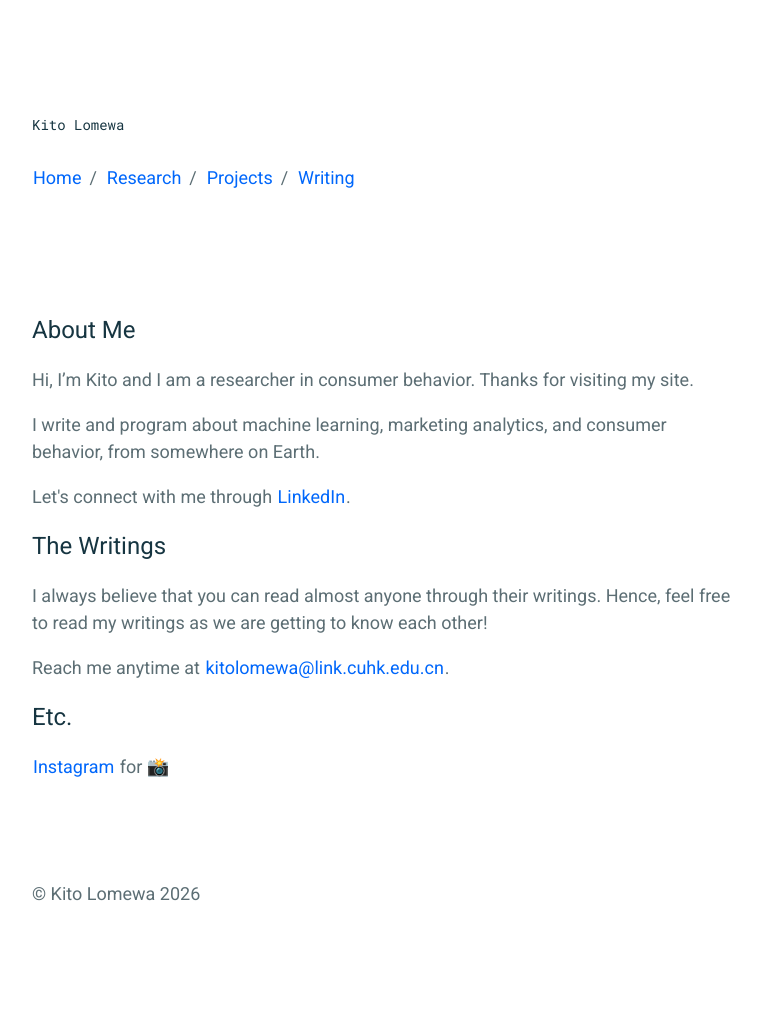
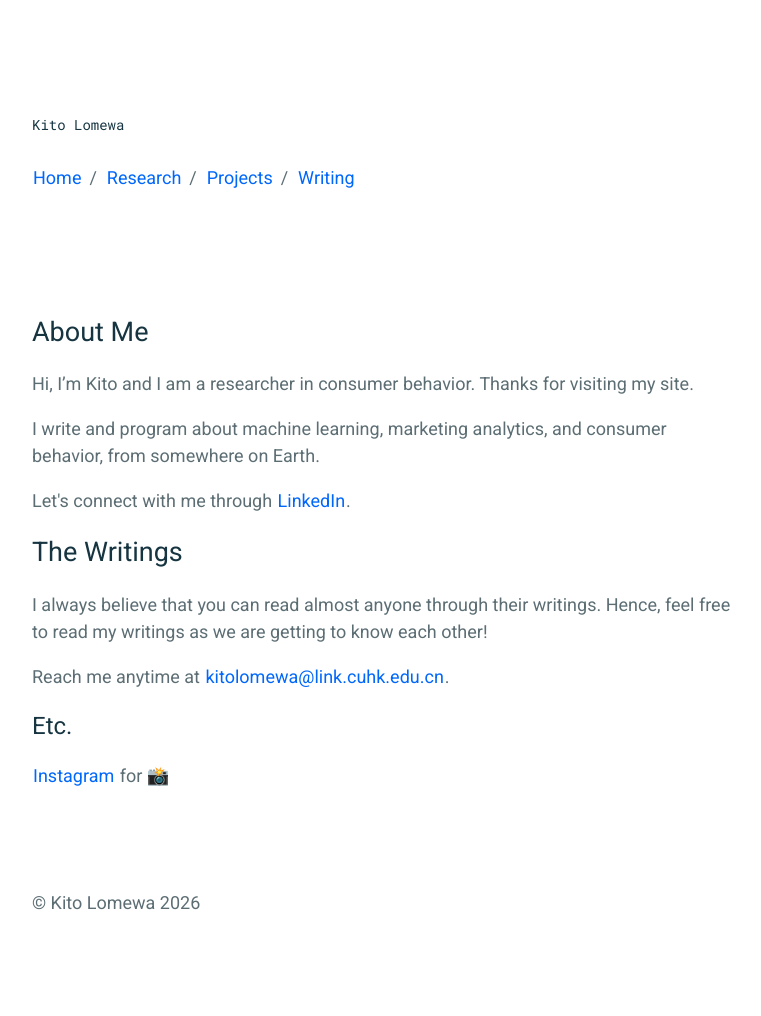
Before and after one commit to kitolomewa/kitolomewa.github.io, a Jekyll site: the page built from index.html, in a window 1280 px wide. Shown: the whole page, without its empty margins (258-1019 px from the left). Built offline with Jekyll 4.4.1, drawn with Linux system fonts in a browser that asks for light colours.

```diff
--- a/index.html
+++ b/index.html
@@ -2,7 +2,7 @@
 layout: content
 ---
 
-<h2>About Me</h2>
+<h1>About Me</h1>
 
 <p>
 Hi, I’m Kito and I am a researcher in consumer behavior.
@@ -19,7 +19,7 @@ Let's connect with me through
 <a href="https://www.linkedin.com/in/kitolomewa">LinkedIn</a>.
 </p>
 
-<h2>The Writings</h2>
+<h1>The Writings</h1>
 
 <p>
 I always believe that you can read almost anyone through their writings.
```
